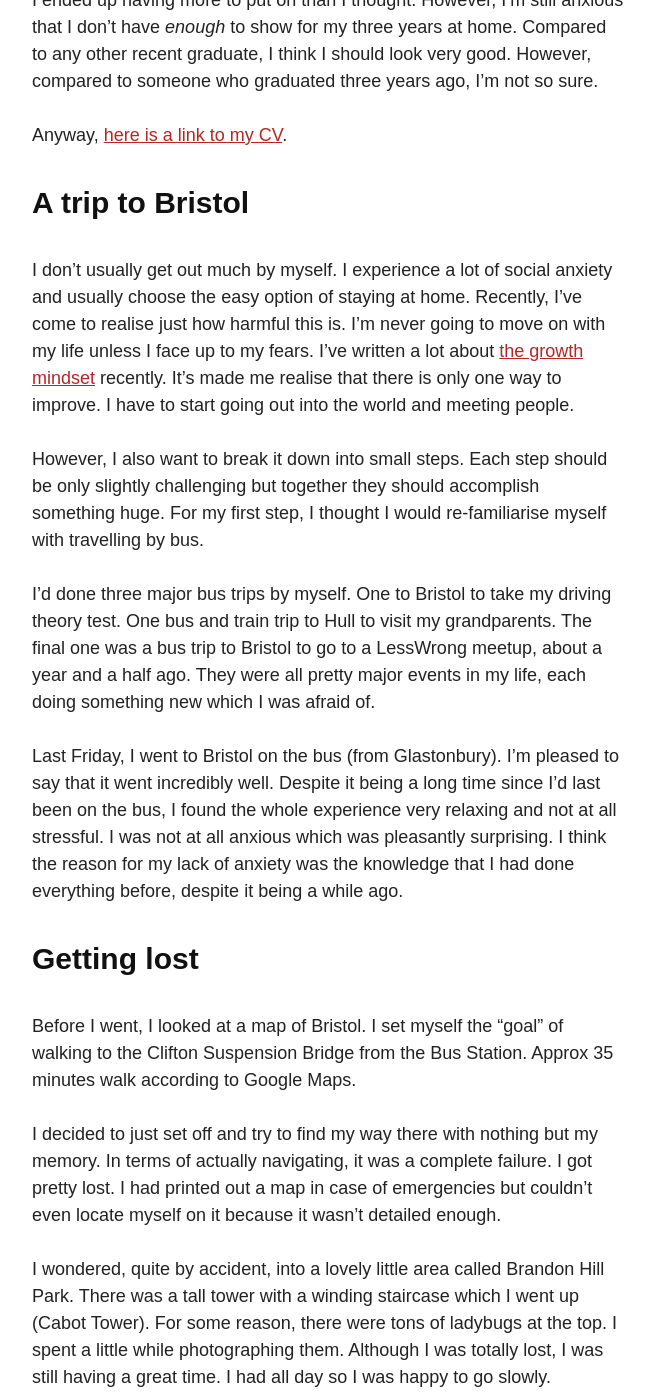
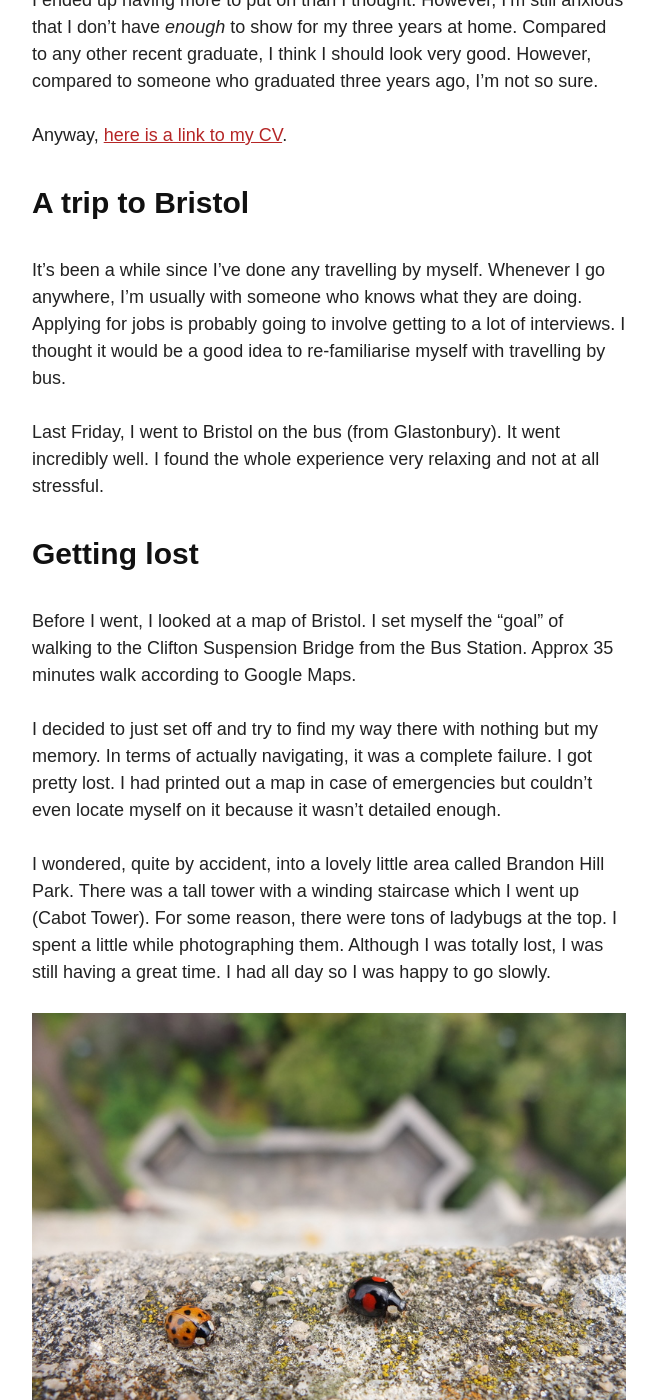
Before and after one commit to davidxmoody/davidxmoody.com, a Jekyll site: the page built from _posts/2014-10-20-first-draft-of-my-cv-and-a-trip-to-bristol.md, in a window 1280 px wide and 1400 px high, scrolled down 634 px. Shown: the whole window, without its empty margins (311-968 px from the left). Built offline with Jekyll 4.4.1, drawn with Linux system fonts in a browser that asks for light colours; some of the changed text lies outside the part shown.

Commit message:
Shortened Bristol trip post

```diff
--- a/_posts/2014-10-20-first-draft-of-my-cv-and-a-trip-to-bristol.md
+++ b/_posts/2014-10-20-first-draft-of-my-cv-and-a-trip-to-bristol.md
@@ -16,13 +16,9 @@ Anyway, [here is a link to my CV](/cv/).
 
 ## A trip to Bristol
 
-I don't usually get out much by myself. I experience a lot of social anxiety and usually choose the easy option of staying at home. Recently, I've come to realise just how harmful this is. I'm never going to move on with my life unless I face up to my fears. I've written a lot about [the growth mindset](/the-growth-mindset-applied-to-my-life-part-1/) recently. It's made me realise that there is only one way to improve. I have to start going out into the world and meeting people.
+It's been a while since I've done any travelling by myself. Whenever I go anywhere, I'm usually with someone who knows what they are doing. Applying for jobs is probably going to involve getting to a lot of interviews. I thought it would be a good idea to re-familiarise myself with travelling by bus.
 
-However, I also want to break it down into small steps. Each step should be only slightly challenging but together they should accomplish something huge. For my first step, I thought I would re-familiarise myself with travelling by bus.
-
-I'd done three major bus trips by myself. One to Bristol to take my driving theory test. One bus and train trip to Hull to visit my grandparents. The final one was a bus trip to Bristol to go to a LessWrong meetup, about a year and a half ago. They were all pretty major events in my life, each doing something new which I was afraid of.
-
-Last Friday, I went to Bristol on the bus (from Glastonbury). I'm pleased to say that it went incredibly well. Despite it being a long time since I'd last been on the bus, I found the whole experience very relaxing and not at all stressful. I was not at all anxious which was pleasantly surprising. I think the reason for my lack of anxiety was the knowledge that I had done everything before, despite it being a while ago.
+Last Friday, I went to Bristol on the bus (from Glastonbury). It went incredibly well. I found the whole experience very relaxing and not at all stressful.
 
 ## Getting lost
 
@@ -50,4 +46,4 @@ A direct route to the bridge would have taken me just over an hour. However, I p
 
 Overall, I really enjoyed this trip. I'm pleased with how it went. It's purpose was to re-introduce myself to travelling alone and in that respect it was a complete success. However, I realise that I can't continue repeating the exact same trip. I want to make things difficult for myself. Now that I know I can easily handle the travelling, I want to start doing some more challenging activities.
 
-Specifically, I want to start going to some social events. I don't know exactly what yet. I'm thinking something similar to the previous LessWrong meetup I went to. I've been browsing [meetup.com](http://www.meetup.com/) and have lots of ideas already.
+Specifically, I want to start going to some social events. I don't know exactly what yet. I've been browsing [meetup.com](http://www.meetup.com/) and have lots of ideas already.
```
